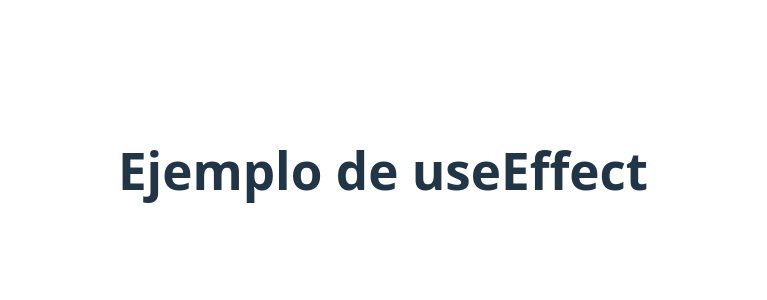
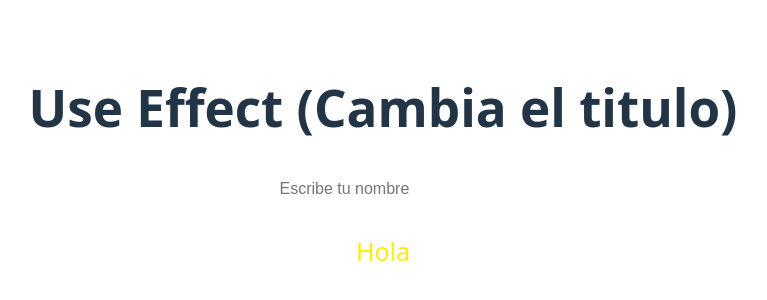
Before and after one commit to leogeney/ActividadSOA, a React (Vite) app in the folder actividadSOA/: page /useEffect in a window 1280 px wide. Shown: the part 230-530 px from the top of the page, without its empty margins (257-1024 px from the left). Built offline with nearby package versions, Linux system fonts and the light colour scheme.

Commit message:
useEffect ready!

```diff
--- a/actividadSOA/src/App.css
+++ b/actividadSOA/src/App.css
@@ -102,3 +102,16 @@ th{
     font-size: 30px;
     color: yellow;
 }
+
+.inputEffect{
+    padding: 10px;
+    font-size: 16px;
+    border: none;
+    border-radius: 5px;
+
+}
+.holaEffect{
+    color: rgb(255, 238, 0);
+    font-size: 25px;
+
+}
--- a/actividadSOA/src/playground/UseEffectExample.jsx
+++ b/actividadSOA/src/playground/UseEffectExample.jsx
@@ -1,7 +1,35 @@
-function UseEffectExample() {
+import { useState, useEffect } from "react";
+
+function UseEffectExample(){
+
+  const [nombre, setNombre] = useState("");
+
+  function changeTitle(){
+    document.title = nombre;
+  }
+
+  useEffect(() => {
+    changeTitle();
+  }, [nombre]);
+
+  function change(e){
+
+    setNombre(e.target.value);
+  }
+
   return (
     <div>
-      <h1>Ejemplo de useEffect</h1>
+
+      <h1>Use Effect (Cambia el titulo)</h1>
+
+      <input className="inputEffect"
+        type="text"
+        placeholder="Escribe tu nombre"
+        onChange={change}
+      />
+
+      <p className="holaEffect">Hola {nombre}</p>
+
     </div>
   );
 }
```
